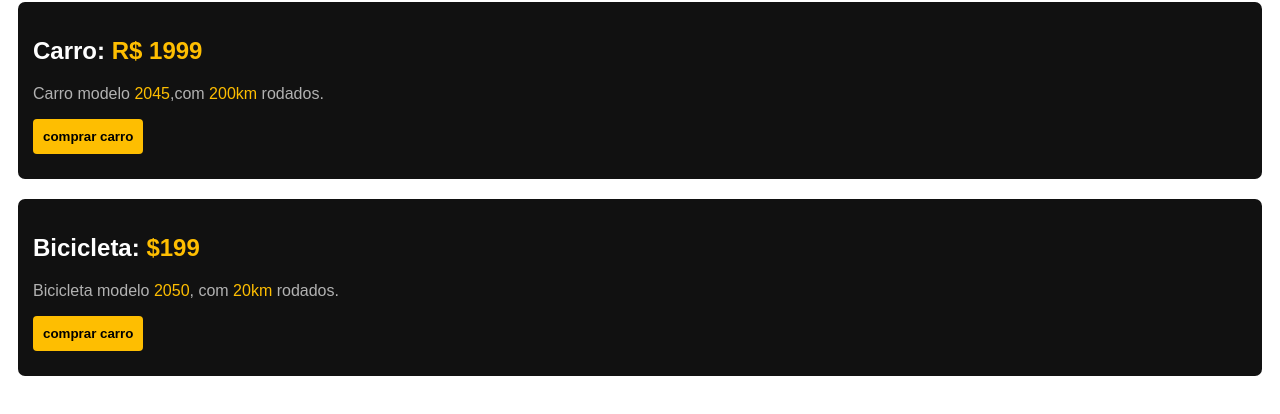
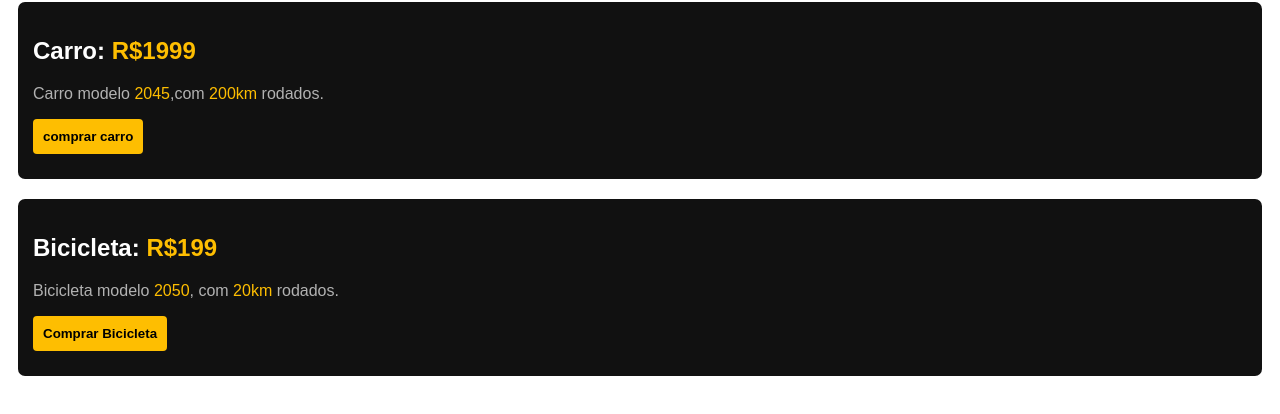
Before and after one commit to felipesantos10/HTML-e-CSS, a plain HTML site: page 02-html-e-css-basico/0214-display-exercicio/index.html in a window 1280 px wide. Shown: the part 96-510 px from the top of the page. Drawn offline with Linux system fonts and the light colour scheme.

Commit message:
0214-display-exercicio
Correção de pontuações e ortografias

```diff
--- a/02-html-e-css-basico/0214-display-exercicio/index.html
+++ b/02-html-e-css-basico/0214-display-exercicio/index.html
@@ -10,7 +10,7 @@
     <h1 class="titulo-principal">Carros e Bicicletas</h1>
 
     <div class="produtos">
-      <h2 class="titulo-secudario">Carro: <span> R$ 1999</span></h2>
+      <h2 class="titulo-secudario">Carro: <span> R$1999</span></h2>
       <p class="descricao">
         Carro modelo <span> 2045</span>,com <span>200km</span> rodados.
       </p>
@@ -18,11 +18,11 @@
     </div>
 
     <div class="produtos">
-      <h2 class="titulo-secudario">Bicicleta: <span>$199</span></h2>
+      <h2 class="titulo-secudario">Bicicleta: <span>R$199</span></h2>
       <p class="descricao">
         Bicicleta modelo <span>2050</span>, com <span>20km </span> rodados.
       </p>
-      <button class="botao">comprar carro</button>
+      <button class="botao">Comprar Bicicleta</button>
     </div>
   </body>
 </html>
```
